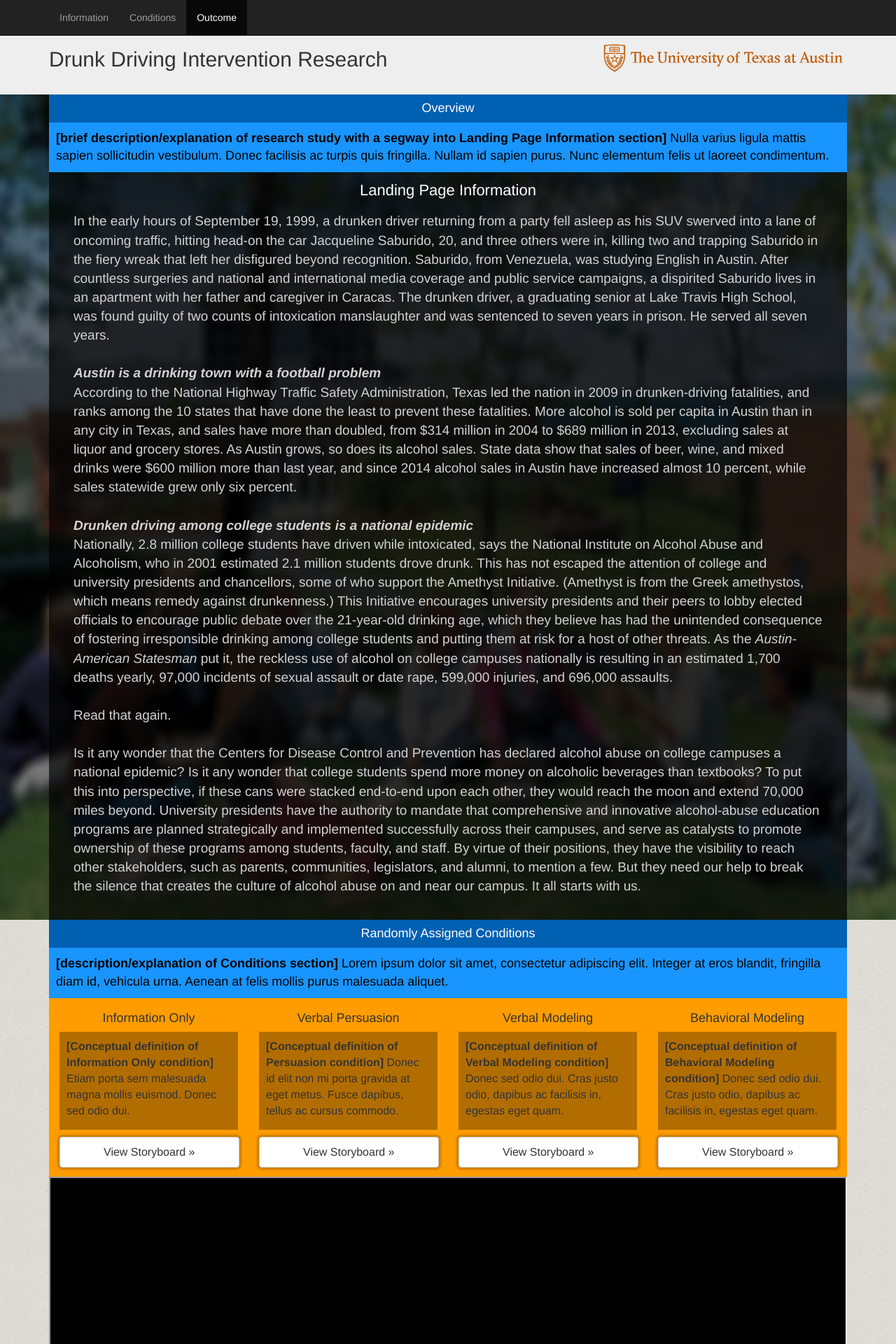
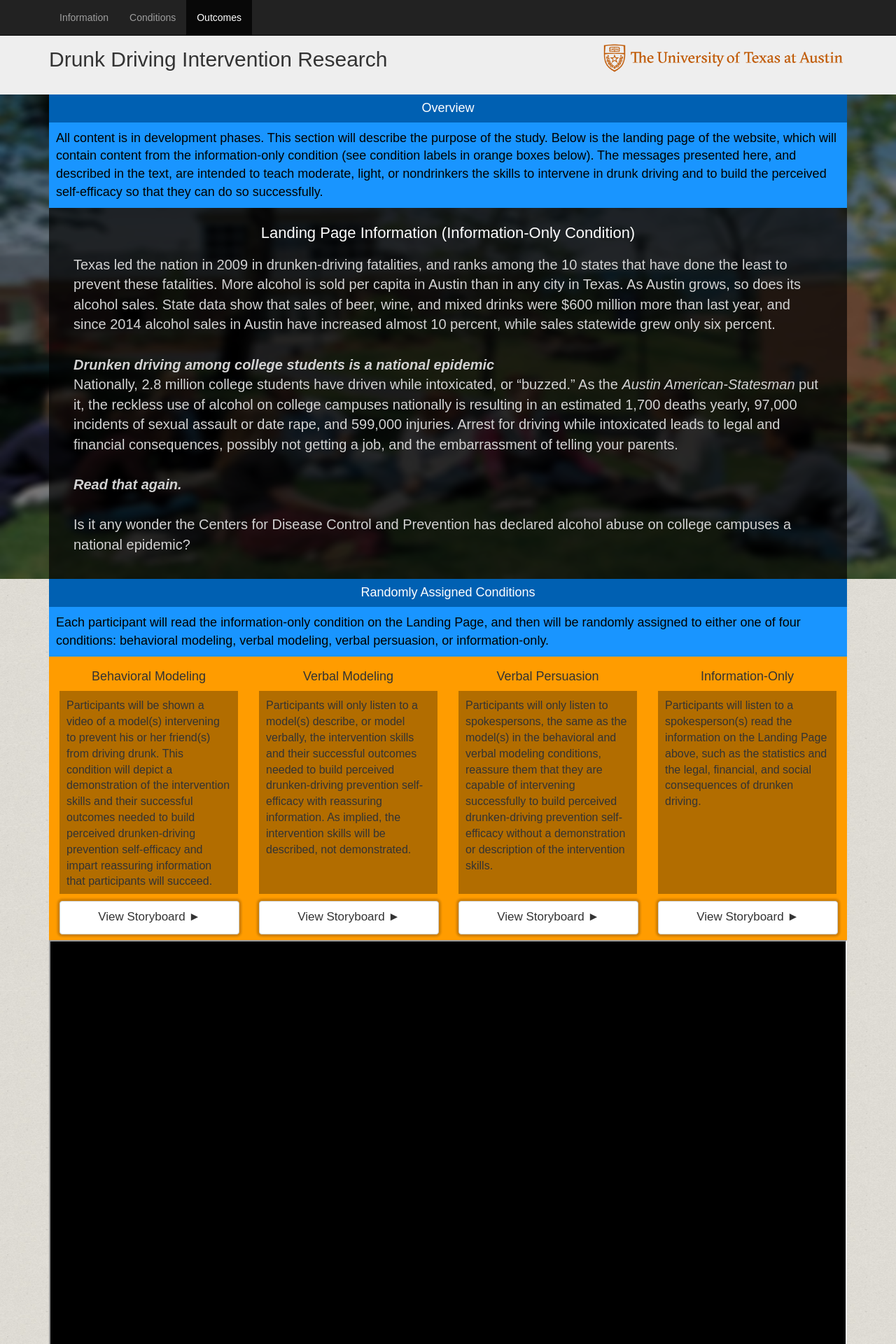
Before and after one commit to UTCTL/drunkdriving, a PHP site: page / in a window 1280 px wide. Shown: the top 1920 px of the page at 70% size. Run offline with PHP 8.4, Linux system fonts and the light colour scheme; some libraries are stand-ins or nearby versions.

Commit message:
lots of content and some styling updates

```diff
--- a/css/custom.css
+++ b/css/custom.css
@@ -1,10 +1,11 @@
 body{
 	position: relative!important;
+	font-family: sans-serif;
 }
 
 .btn-default{
 
-	font-size: 16px!important;
+	font-size: 17px!important;
 	-moz-box-shadow:    0px 0px 3px 3px rgba(0,0,0,0.2);
   	-webkit-box-shadow: 0px 0px 3px 3px rgba(0,0,0,0.2);
   	box-shadow:         0px 0px 3px 3px rgba(0,0,0,0.2);
@@ -15,7 +16,7 @@ body{
 
 	text-align: center;
 	font-size: 22px!important;
-	padding-top: 10px;
+	padding-top: 20px;
 
 }
 
@@ -29,7 +30,7 @@ body{
 }
 
 .informationSection p{
-	font-size: 19px!important;
+	font-size: 20px!important;
 	padding: 35px!important;
 	padding-top: 15px!important;
 	color: rgb(210, 210, 210);
@@ -70,7 +71,7 @@ body{
 
 	padding-top: 5px;
 	background: #FF9C00;
-	height: 255px;
+	height: 405px;
 
 }
 
@@ -87,13 +88,13 @@ body{
 	padding-top: 10px;
 	width: 90%!important;
 	position: absolute;
-	height: 44px;
+	height: 48px;
 
 }
 
 .col-md-3 p{
 	padding:10px;
-	height: 140px;
+	height: 290px;
 	font-size: 16px;
 	background: #B26D00;
 
--- a/index.html
+++ b/index.html
@@ -36,7 +36,7 @@
           <ul class="nav navbar-nav" role="tablist">
             <li><a class="scrollTo" href="#information" >Information</a></li>
             <li><a class="scrollTo" href="#conditions">Conditions</a></li>
-            <li><a class="scrollTo" href="#outcome">Outcome</a></li>
+            <li><a class="scrollTo" href="#outcomes">Outcomes</a></li>
            <!-- <li><a class="scrollTo" href="#socialAndSkills">Social Support & Skills Enhancement</a></li>-->
           </ul>
 
@@ -63,25 +63,22 @@
 
           <div class="sectionBreak">
             <h4>Overview</h4>
-            <p><b>[brief description/explanation of research study with a segway into Landing Page Information section]</b> Nulla varius ligula mattis sapien sollicitudin vestibulum. Donec facilisis ac turpis quis fringilla. Nullam id sapien purus. Nunc elementum felis ut laoreet condimentum.</p>
+            <p>All content is in development phases. This section will describe the purpose of the study. Below is the landing page of the website, which will contain content from the information-only condition (see condition labels in orange boxes below). The messages presented here, and described in the text, are intended to teach moderate, light, or nondrinkers the skills to intervene in drunk driving and to build the perceived self-efficacy so that they can do so successfully.</p>
           </div>
           <!--<img src="images/placeholder.jpg" width="100%">
 
           <img src="images/placeholder.jpg" width="100%">-->
           <div class ="informationSection">
-          <div class="sectionTitle">Landing Page Information</div>
+          <div class="sectionTitle">Landing Page Information (Information-Only Condition)</div>
           <p>
-          In the early hours of September 19, 1999, a drunken driver returning from a party fell asleep as his SUV swerved into a lane of oncoming traffic, hitting head-on the car Jacqueline Saburido, 20, and three others were in, killing two and trapping Saburido in the fiery wreak that left her disfigured beyond recognition. Saburido, from Venezuela, was studying English in Austin. After countless surgeries and national and international media coverage and public service campaigns, a dispirited Saburido lives in an apartment with her father and caregiver in Caracas. The drunken driver, a graduating senior at Lake Travis High School, was found guilty of two counts of intoxication manslaughter and was sentenced to seven years in prison. He served all seven years.
-          <br><br>
-          <b><em>Austin is a drinking town with a football problem</em></b><br>
-          According to the National Highway Traffic Safety Administration, Texas led the nation in 2009 in drunken-driving fatalities, and ranks among the 10 states that have done the least to prevent these fatalities. More alcohol is sold per capita in Austin than in any city in Texas, and sales have more than doubled, from $314 million in 2004 to $689 million in 2013, excluding sales at liquor and grocery stores. As Austin grows, so does its alcohol sales. State data show that sales of beer, wine, and mixed drinks were $600 million more than last year, and since 2014 alcohol sales in Austin have increased almost 10 percent, while sales statewide grew only six percent.
+          Texas led the nation in 2009 in drunken-driving fatalities, and ranks among the 10 states that have done the least to prevent these fatalities. More alcohol is sold per capita in Austin than in any city in Texas. As Austin grows, so does its alcohol sales. State data show that sales of beer, wine, and mixed drinks were $600 million more than last year, and since 2014 alcohol sales in Austin have increased almost 10 percent, while sales statewide grew only six percent.
           <br><br>
           <b><em>Drunken driving among college students is a national epidemic</em></b><br>
-          Nationally, 2.8 million college students have driven while intoxicated, says the National Institute on Alcohol Abuse and Alcoholism, who in 2001 estimated 2.1 million students drove drunk. This has not escaped the attention of college and university presidents and chancellors, some of who support the Amethyst Initiative. (Amethyst is from the Greek amethystos, which means remedy against drunkenness.) This Initiative encourages university presidents and their peers to lobby elected officials to encourage public debate over the 21-year-old drinking age, which they believe has had the unintended consequence of fostering irresponsible drinking among college students and putting them at risk for a host of other threats. As the <em>Austin-American Statesman</em> put it, the reckless use of alcohol on college campuses nationally is resulting in an estimated 1,700 deaths yearly, 97,000 incidents of sexual assault or date rape, 599,000 injuries, and 696,000 assaults.
+          Nationally, 2.8 million college students have driven while intoxicated, or “buzzed.” As the <em>Austin American-Statesman</em> put it, the reckless use of alcohol on college campuses nationally is resulting in an estimated 1,700 deaths yearly, 97,000 incidents of sexual assault or date rape, and 599,000 injuries. Arrest for driving while intoxicated leads to legal and financial consequences, possibly not getting a job, and the embarrassment of telling your parents.
           <br><br>
-          Read that again.
+          <b><em>Read that again.</b></em>
           <br><br>
-          Is it any wonder that the Centers for Disease Control and Prevention has declared alcohol abuse on college campuses a national epidemic? Is it any wonder that college students spend more money on alcoholic beverages than textbooks? To put this into perspective, if these cans were stacked end-to-end upon each other, they would reach the moon and extend 70,000 miles beyond. University presidents have the authority to mandate that comprehensive and innovative alcohol-abuse education programs are planned strategically and implemented successfully across their campuses, and serve as catalysts to promote ownership of these programs among students, faculty, and staff. By virtue of their positions, they have the visibility to reach other stakeholders, such as parents, communities, legislators, and alumni, to mention a few. But they need our help to break the silence that creates the culture of alcohol abuse on and near our campus. It all starts with us.
+          Is it any wonder the Centers for Disease Control and Prevention has declared alcohol abuse on college campuses a national epidemic?
           </p>
 
           </div>
@@ -94,7 +91,7 @@
         <div class="sectionBreak">
 
               <h4>Randomly Assigned Conditions</h4>
-              <p><b>[description/explanation of Conditions section]</b> Lorem ipsum dolor sit amet, consectetur adipiscing elit. Integer at eros blandit, fringilla diam id, vehicula urna. Aenean at felis mollis purus malesuada aliquet.</p>
+              <p>Each participant will read the information-only condition on the Landing Page, and then will be randomly assigned to either one of four conditions: behavioral modeling, verbal modeling, verbal persuasion, or information-only.</p>
              <!--  <svg height="50" width="100%">
                <line x1="-350" y1="140%" x2="-1" y2="0" style="stroke:rgb(0,0,0);stroke-width:2" />
                 <line x1="-50" y1="140%" x2="100" y2="5" style="stroke:rgb(0,0,0);stroke-width:2" />
@@ -110,27 +107,29 @@
         <!-- Example row of columns -->
         <div class="row">
           <div class="col-md-3">
-            <h4>Information Only</h4>
-            <p><b>[Conceptual definition of Information Only condition]</b> Etiam porta sem malesuada magna mollis euismod. Donec sed odio dui. </p>
-            <div id="informationOnly_video"><a class="btn btn-default" href="#videoAnchor" role="button">View Storyboard &raquo;</a></div>
+            <h4>Behavioral Modeling</h4>
+            <p>Participants will be shown a video of a model(s) intervening to prevent his or her friend(s) from driving drunk. This condition will depict a demonstration of the intervention skills and their successful outcomes needed to build perceived drunken-driving prevention self-efficacy and impart reassuring information that participants will succeed. </p>
+            <div id="behavioralModeling_video"><a class="btn btn-default scrollTo" href="#videoAnchor_BM" role="button">View Storyboard  &#9658;</a></div>
+          </div>
+          <div class="col-md-3">
+            <h4>Verbal Modeling</h4>
+            <p>Participants will only listen to a model(s) describe, or model verbally, the intervention skills and their successful outcomes needed to build perceived drunken-driving prevention self-efficacy with reassuring information. As implied, the intervention skills will be described, not demonstrated.</p>
+            <div id="verbalModeling_video"><a class="btn btn-default scrollTo" href="#videoAnchor_VM" role="button">View Storyboard  &#9658;</a></div>
           </div>
           <div class="col-md-3">
             <h4>Verbal Persuasion</h4>
-            <p><b>[Conceptual definition of Persuasion condition]</b> Donec id elit non mi porta gravida at eget metus. Fusce dapibus, tellus ac cursus commodo. </p>
-            <div id="persuasion_video"><a class="btn btn-default" href="#videoAnchor" role="button">View Storyboard &raquo;</a></div>
+            <p>Participants will only listen to spokespersons, the same as the model(s) in the behavioral and verbal modeling conditions, reassure them that they are capable of intervening successfully to build perceived drunken-driving prevention self-efficacy without a demonstration or description of the intervention skills.</p>
+            <div id="persuasion_video"><a class="btn btn-default scrollTo" href="#videoAnchor_VP" role="button">View Storyboard  &#9658;</a></div>
          </div>
           <div class="col-md-3">
-            <h4>Verbal Modeling</h4>
-            <p><b>[Conceptual definition of Verbal Modeling condition]</b> Donec sed odio dui. Cras justo odio, dapibus ac facilisis in, egestas eget quam. </p>
-            <div id="verbalModeling_video"><a class="btn btn-default" href="#videoAnchor" role="button">View Storyboard &raquo;</a></div>
+            <h4>Information-Only</h4>
+            <p>Participants will listen to a spokesperson(s) read the information on the Landing Page above, such as the statistics and the legal, financial, and social consequences of drunken driving.</p>
+            <div id="informationOnly_video"><a class="btn btn-default scrollTo" href="#videoAnchor_IO" role="button">View Storyboard  &#9658;</a></div>
+            <div id="videoAnchor_BM"></div><div id="videoAnchor_VM"></div><div id="videoAnchor_VP"></div><div id="videoAnchor_IO"></div>
           </div>
-          <div class="col-md-3">
-            <h4>Behavioral Modeling</h4>
-            <div id="videoAnchor"></div>
-            <p><b>[Conceptual definition of Behavioral Modeling condition]</b> Donec sed odio dui. Cras justo odio, dapibus ac facilisis in, egestas eget quam. </p>
-            <div id="behavioralModeling_video"><a class="btn btn-default" href="#videoAnchor" role="button">View Storyboard &raquo;</a></div>
-          </div>
+
         </div>
+
         <div class="videoWrapper">
           <iframe id="source_video" width="100%" src=""></iframe>
 
@@ -139,11 +138,11 @@
       </div>
 
       </div>
-      <div id='outcome'></div>
+      <div id='outcomes'></div>
       <div class="container">
          <div class="sectionBreak">
-              <h4>Outcome</h4>
-              <p><b>[description/explanation of Outcome section]</b> Lorem ipsum dolor sit amet, consectetur adipiscing elit. Integer at eros blandit, fringilla diam id, vehicula urna. Aenean at felis mollis purus malesuada aliquet.</p>
+              <h4>Outcomes</h4>
+              <p>This section will direct participants to outcome measures administered via online survey software.</p>
           </div>
            <!-- <img src="images/placeholder.jpg" width="100%"> -->
       </div>
@@ -183,7 +182,7 @@
     <script>window.jQuery || document.write('<script src="../../assets/js/vendor/jquery.min.js"><\/script>')</script>
     <script src="js/bootstrap.min.js"></script>
     <script>
-
+    /*
     document.getElementById('informationOnly_video').addEventListener('click', function() {
     document.getElementById('source_video').src = 'http://www.youtube.com/embed/MV_3Dpw-BRY?autoplay=1';
     });
@@ -197,7 +196,7 @@
     document.getElementById('behavioralModeling_video').addEventListener('click', function() {
     document.getElementById('source_video').src = 'https://www.youtube.com/embed/fxLxSlw6rGM?autoplay=1';
     });
-
+  */
 
     var scrollOffset = 100;
     $('body').scrollspy({
@@ -218,11 +217,25 @@
       var hash = url.substring(url.indexOf("#")+1);
       var yOffset = 50;
 
+      if(hash.includes('video'))
+      {
+
+        if(hash == 'videoAnchor_BM')
+          document.getElementById('source_video').src = 'https://www.youtube.com/embed/fxLxSlw6rGM?autoplay=1';
+        else if(hash == 'videoAnchor_VM')
+          document.getElementById('source_video').src = 'https://www.youtube.com/embed/sgsEkGLSddo?autoplay=1';
+        else if(hash == 'videoAnchor_VP')
+          document.getElementById('source_video').src = 'http://www.youtube.com/embed/J3x1mF391BE?autoplay=1';
+        else
+          document.getElementById('source_video').src = 'http://www.youtube.com/embed/MV_3Dpw-BRY?autoplay=1';
+      }
+
       $('html, body').animate({
             scrollTop: $('#'+hash).offset().top-yOffset
       }, 500);
 
     return false;
+
     });
 
 /*
```
